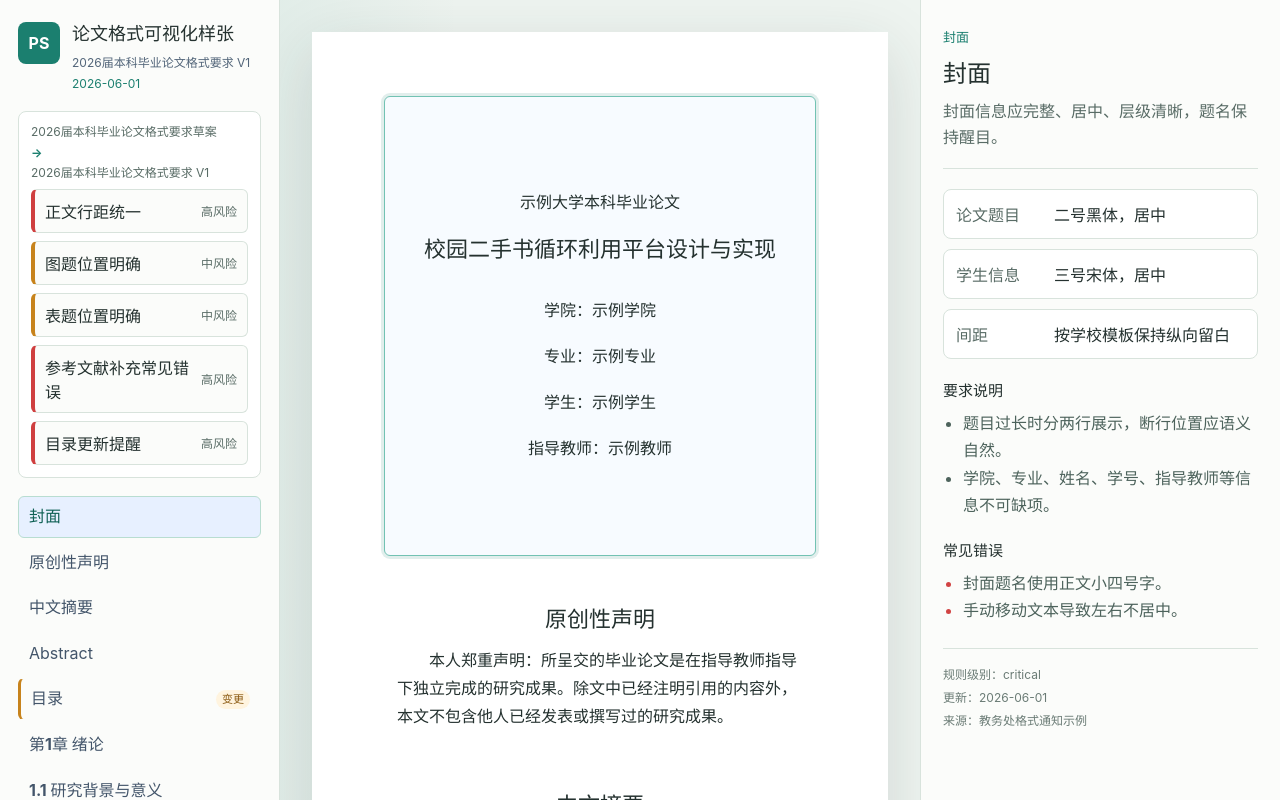
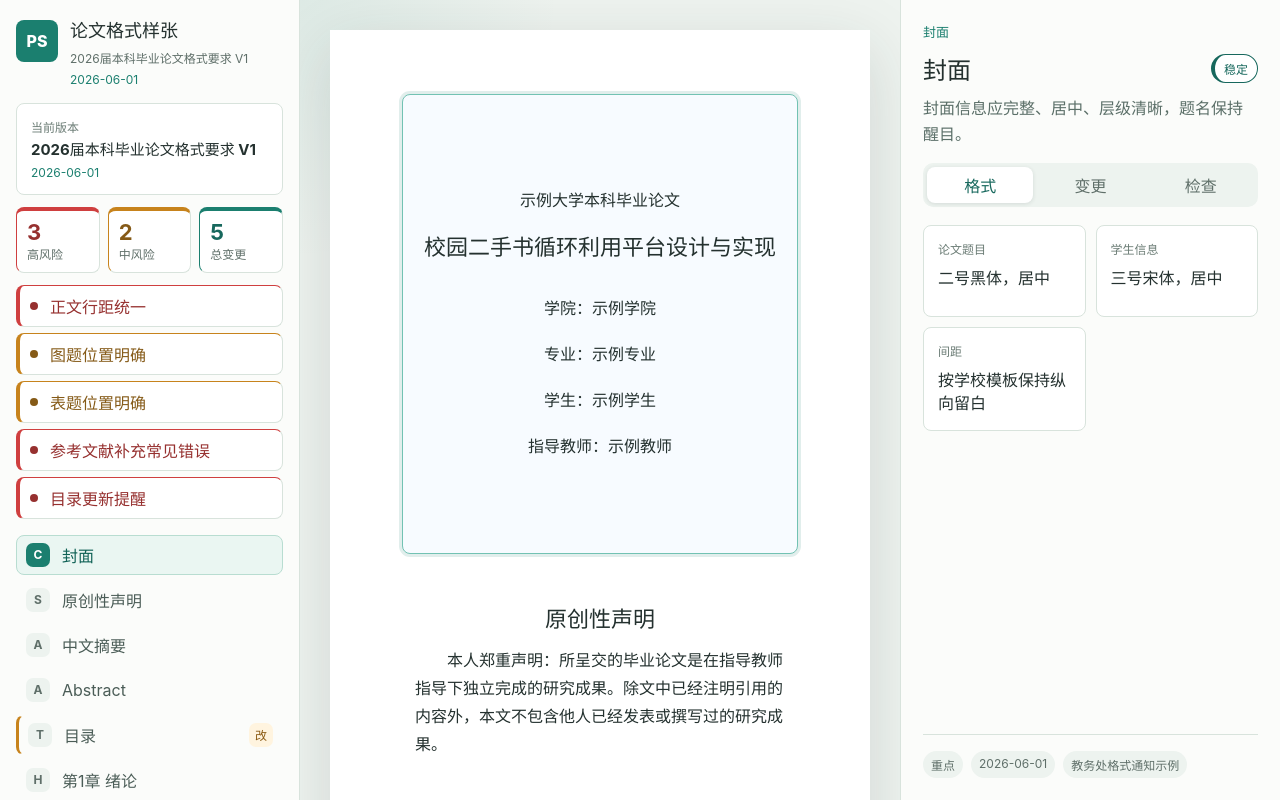
Before and after one commit to Robeiss/paper_review, a Vue app: page / in a window 1280 px wide. Built offline with nearby package versions, Linux system fonts and the light colour scheme.

Commit message:
Polish thesis guide interface

```diff
--- a/src/components/thesis/ChangeSummary.vue
+++ b/src/components/thesis/ChangeSummary.vue
@@ -1,7 +1,8 @@
 <script setup lang="ts">
+import { computed } from 'vue';
 import type { RuleChange, RuleVersion } from '../../types/thesis';
 
-defineProps<{
+const props = defineProps<{
   previousVersion: RuleVersion;
   currentVersion: RuleVersion;
   changes: RuleChange[];
@@ -10,16 +11,35 @@ defineProps<{
 defineEmits<{
   selectRule: [ruleId: string];
 }>();
+
+const highRiskCount = computed(() => props.changes.filter((change) => change.risk === 'high').length);
+const mediumRiskCount = computed(() => props.changes.filter((change) => change.risk === 'medium').length);
 </script>
 
 <template>
   <section class="change-summary" aria-label="版本变更">
-    <div class="change-version">
-      <span>{{ previousVersion.name }}</span>
-      <strong>→</strong>
-      <span>{{ currentVersion.name }}</span>
+    <div class="version-card">
+      <span class="version-label">当前版本</span>
+      <strong>{{ currentVersion.name }}</strong>
+      <time :datetime="currentVersion.publishedAt">{{ currentVersion.publishedAt }}</time>
     </div>
 
+    <div class="change-metrics">
+      <div class="metric-card risk-high">
+        <strong>{{ highRiskCount }}</strong>
+        <span>高风险</span>
+      </div>
+      <div class="metric-card risk-medium">
+        <strong>{{ mediumRiskCount }}</strong>
+        <span>中风险</span>
+      </div>
+      <div class="metric-card risk-low">
+        <strong>{{ changes.length }}</strong>
+        <span>总变更</span>
+      </div>
+    </div>
+
+    <div class="change-list">
       <button
         v-for="change in changes"
         :key="change.ruleId"
@@ -28,8 +48,9 @@ defineEmits<{
         type="button"
         @click="$emit('selectRule', change.ruleId)"
       >
+        <span class="risk-dot" aria-hidden="true"></span>
         <span>{{ change.title }}</span>
-      <small>{{ change.risk === 'high' ? '高风险' : change.risk === 'medium' ? '中风险' : '低风险' }}</small>
       </button>
+    </div>
   </section>
 </template>
--- a/src/components/thesis/OutlineNav.vue
+++ b/src/components/thesis/OutlineNav.vue
@@ -22,8 +22,9 @@ defineEmits<{
       :class="[`outline-${block.type}`, { active: block.id === activeBlockId, changed: changedRuleIds.includes(block.ruleId) }]"
       @click="$emit('select', block.id, block.ruleId)"
     >
-      <span>{{ block.title }}</span>
-      <small v-if="changedRuleIds.includes(block.ruleId)">变更</small>
+      <span class="outline-type" aria-hidden="true">{{ block.type.slice(0, 1).toUpperCase() }}</span>
+      <span class="outline-title">{{ block.title }}</span>
+      <span v-if="changedRuleIds.includes(block.ruleId)" class="outline-badge">改</span>
     </a>
   </nav>
 </template>
--- a/src/components/thesis/RulePanel.vue
+++ b/src/components/thesis/RulePanel.vue
@@ -1,56 +1,101 @@
 <script setup lang="ts">
+import { computed, ref } from 'vue';
 import type { RuleChange, RuleVersion, ThesisRule } from '../../types/thesis';
 
-defineProps<{
+const props = defineProps<{
   rule: ThesisRule;
   blockTitle: string;
   version: RuleVersion;
   change?: RuleChange;
 }>();
+
+const activeTab = ref<'specs' | 'change' | 'check'>('specs');
+
+const riskLabel = computed(() => {
+  if (!props.change) return '稳定';
+  return props.change.risk === 'high' ? '高风险' : props.change.risk === 'medium' ? '中风险' : '低风险';
+});
+
+const severityLabel = computed(() => {
+  const labels = {
+    critical: '重点',
+    important: '关注',
+    normal: '常规',
+  };
+  return labels[props.rule.severity];
+});
 </script>
 
 <template>
   <aside class="rule-panel" aria-label="格式规则">
     <div class="rule-panel-header">
       <span class="panel-kicker">{{ blockTitle }}</span>
-      <h2>{{ rule.name }}</h2>
+      <div class="rule-title-row">
+        <h2>{{ rule.name }}</h2>
+        <span class="status-pill" :class="change ? `risk-${change.risk}` : 'risk-low'">{{ riskLabel }}</span>
+      </div>
       <p>{{ rule.summary }}</p>
     </div>
 
-    <dl class="spec-list">
-      <div v-for="spec in rule.specs" :key="spec.label" class="spec-row">
-        <dt>{{ spec.label }}</dt>
-        <dd>{{ spec.value }}</dd>
-      </div>
-    </dl>
+    <div class="rule-tabs" role="tablist" aria-label="规则信息">
+      <button type="button" :class="{ active: activeTab === 'specs' }" @click="activeTab = 'specs'">格式</button>
+      <button type="button" :class="{ active: activeTab === 'change' }" @click="activeTab = 'change'">变更</button>
+      <button type="button" :class="{ active: activeTab === 'check' }" @click="activeTab = 'check'">检查</button>
+    </div>
 
-    <section v-if="change" class="change-detail" :class="`risk-${change.risk}`">
-      <h3>本版变化</h3>
-      <div class="change-compare">
-        <p><strong>上一版：</strong>{{ change.previous }}</p>
-        <p><strong>当前版：</strong>{{ change.current }}</p>
-      </div>
-      <p class="change-impact">{{ change.impact }}</p>
+    <section v-if="activeTab === 'specs'" class="tab-panel">
+      <dl class="spec-list">
+        <div v-for="spec in rule.specs" :key="spec.label" class="spec-card">
+          <dt>{{ spec.label }}</dt>
+          <dd>{{ spec.value }}</dd>
+        </div>
+      </dl>
     </section>
 
-    <section>
-      <h3>要求说明</h3>
-      <ul>
-        <li v-for="note in rule.notes" :key="note">{{ note }}</li>
-      </ul>
+    <section v-else-if="activeTab === 'change'" class="tab-panel">
+      <div v-if="change" class="change-detail" :class="`risk-${change.risk}`">
+        <div class="compare-card previous">
+          <span>上一版</span>
+          <p>{{ change.previous }}</p>
+        </div>
+        <div class="compare-card current">
+          <span>当前版</span>
+          <p>{{ change.current }}</p>
+        </div>
+        <div class="impact-card">
+          <span>影响</span>
+          <p>{{ change.impact }}</p>
+        </div>
+      </div>
+      <div v-else class="empty-state">
+        <strong>本模块暂无变更</strong>
+        <span>按当前版本要求检查即可。</span>
+      </div>
     </section>
 
-    <section>
-      <h3>常见错误</h3>
-      <ul class="mistakes">
-        <li v-for="mistake in rule.commonMistakes" :key="mistake">{{ mistake }}</li>
-      </ul>
+    <section v-else class="tab-panel">
+      <div class="check-grid">
+        <div class="check-column">
+          <h3>要点</h3>
+          <label v-for="note in rule.notes" :key="note" class="check-row">
+            <input type="checkbox" />
+            <span>{{ note }}</span>
+          </label>
+        </div>
+        <div class="check-column">
+          <h3>易错</h3>
+          <label v-for="mistake in rule.commonMistakes" :key="mistake" class="check-row mistake">
+            <input type="checkbox" />
+            <span>{{ mistake }}</span>
+          </label>
+        </div>
+      </div>
     </section>
 
     <footer class="rule-meta">
-      <span>规则级别：{{ rule.severity }}</span>
-      <span>更新：{{ rule.updatedAt }}</span>
-      <span>来源：{{ version.source }}</span>
+      <span>{{ severityLabel }}</span>
+      <span>{{ rule.updatedAt }}</span>
+      <span>{{ version.source }}</span>
     </footer>
   </aside>
 </template>
--- a/src/pages/ThesisTemplatePage.vue
+++ b/src/pages/ThesisTemplatePage.vue
@@ -38,16 +38,18 @@ function selectRule(ruleId: string) {
       <div class="brand">
         <span class="brand-mark">PS</span>
         <div>
-          <h1>论文格式可视化样张</h1>
+          <h1>论文格式样张</h1>
           <VersionBadge :version="currentVersion" />
         </div>
       </div>
+
       <ChangeSummary
         :previous-version="previousVersion"
         :current-version="currentVersion"
         :changes="ruleChanges"
         @select-rule="selectRule"
       />
+
       <OutlineNav
         :blocks="thesisBlocks"
         :active-block-id="activeBlockId"
--- a/src/styles/main.css
+++ b/src/styles/main.css
@@ -1,6 +1,6 @@
 :root {
   color: #24312f;
-  background: #eff4f1;
+  background: #eef3ef;
   font-family:
     Inter, "Segoe UI", "Microsoft YaHei", "PingFang SC", Arial, sans-serif;
   font-synthesis: none;
@@ -25,10 +25,15 @@ a {
   font: inherit;
 }
 
+button {
+  border: 0;
+}
+
 .app-shell {
   display: grid;
-  grid-template-columns: 280px minmax(520px, 1fr) 360px;
+  grid-template-columns: 300px minmax(520px, 1fr) 380px;
   min-height: 100vh;
+  background: #eef3ef;
 }
 
 .sidebar,
@@ -42,7 +47,7 @@ a {
 
 .sidebar {
   border-right: 1px solid #d8e3dc;
-  padding: 22px 18px;
+  padding: 20px 16px;
 }
 
 .brand {
@@ -50,7 +55,7 @@ a {
   grid-template-columns: 42px 1fr;
   gap: 12px;
   align-items: start;
-  margin-bottom: 20px;
+  margin-bottom: 16px;
 }
 
 .brand-mark {
@@ -61,21 +66,21 @@ a {
   border-radius: 8px;
   background: #1b7f6f;
   color: white;
-  font-weight: 700;
+  font-weight: 800;
 }
 
 .brand h1 {
-  margin: 0 0 8px;
+  margin: 0 0 6px;
   font-size: 18px;
-  line-height: 1.3;
+  line-height: 1.25;
 }
 
 .version-badge {
   display: flex;
   flex-wrap: wrap;
   gap: 6px;
+  color: #5f6f69;
   font-size: 12px;
-  color: #526579;
 }
 
 .version-badge time {
@@ -84,117 +89,186 @@ a {
 
 .change-summary {
   display: grid;
-  gap: 8px;
-  margin: 18px 0;
-  padding: 12px;
+  gap: 12px;
+  margin-bottom: 16px;
+}
+
+.version-card {
+  display: grid;
+  gap: 5px;
+  padding: 14px;
   border: 1px solid #d8e3dc;
   border-radius: 8px;
   background: #ffffff;
 }
 
-.change-version {
-  display: grid;
-  gap: 4px;
-  color: #596c66;
+.version-label {
+  color: #6b7c75;
   font-size: 12px;
+}
+
+.version-card strong {
+  color: #24312f;
+  font-size: 15px;
   line-height: 1.35;
 }
 
-.change-version strong {
+.version-card time {
   color: #1b7f6f;
+  font-size: 12px;
+}
+
+.change-metrics {
+  display: grid;
+  grid-template-columns: repeat(3, 1fr);
+  gap: 8px;
+}
+
+.metric-card {
+  display: grid;
+  gap: 2px;
+  padding: 10px;
+  border: 1px solid #d8e3dc;
+  border-top-width: 4px;
+  border-radius: 8px;
+  background: #ffffff;
+}
+
+.metric-card strong {
+  font-size: 22px;
+  line-height: 1;
+}
+
+.metric-card span {
+  color: #5f6f69;
+  font-size: 12px;
+}
+
+.change-list {
+  display: grid;
+  gap: 6px;
 }
 
 .change-item {
-  display: flex;
+  display: grid;
+  grid-template-columns: 10px 1fr;
+  gap: 10px;
   align-items: center;
-  justify-content: space-between;
-  gap: 10px;
   width: 100%;
-  padding: 9px 10px;
+  min-height: 38px;
+  padding: 8px 10px;
   border: 1px solid #d8e3dc;
   border-left-width: 4px;
-  border-radius: 6px;
-  background: #fbfcfa;
+  border-radius: 8px;
+  background: #ffffff;
   color: #24312f;
   cursor: pointer;
   text-align: left;
 }
 
 .change-item:hover {
-  background: #f2f8f5;
+  background: #f3f8f5;
 }
 
-.change-item small {
-  white-space: nowrap;
-  color: #596c66;
-  font-size: 12px;
+.risk-dot {
+  width: 8px;
+  height: 8px;
+  border-radius: 50%;
+  background: currentColor;
 }
 
 .risk-high {
   border-left-color: #cf3f3f;
+  border-top-color: #cf3f3f;
+  color: #96302f;
 }
 
 .risk-medium {
   border-left-color: #c7831c;
+  border-top-color: #c7831c;
+  color: #855a17;
 }
 
 .risk-low {
   border-left-color: #1b7f6f;
+  border-top-color: #1b7f6f;
+  color: #17685d;
 }
 
 .outline {
   display: grid;
-  gap: 4px;
+  gap: 5px;
 }
 
 .outline-item {
-  display: flex;
+  display: grid;
+  grid-template-columns: 28px 1fr auto;
+  gap: 8px;
   align-items: center;
-  justify-content: space-between;
-  gap: 8px;
-  padding: 9px 10px;
-  border-radius: 6px;
-  color: #43556a;
+  min-height: 40px;
+  padding: 7px 9px;
+  border: 1px solid transparent;
+  border-radius: 8px;
+  color: #4b5d57;
   text-decoration: none;
-  line-height: 1.35;
-  border: 1px solid transparent;
 }
 
-.outline-item small {
-  padding: 2px 6px;
-  border-radius: 999px;
+.outline-type,
+.outline-badge {
+  display: grid;
+  place-items: center;
+  width: 24px;
+  height: 24px;
+  border-radius: 7px;
+  font-size: 12px;
+  font-weight: 700;
+}
+
+.outline-type {
+  background: #edf3ef;
+  color: #5f6f69;
+}
+
+.outline-badge {
   background: #fff4df;
   color: #8b5a12;
-  font-size: 11px;
+}
+
+.outline-title {
+  min-width: 0;
+  overflow: hidden;
+  text-overflow: ellipsis;
+  white-space: nowrap;
 }
 
 .outline-item:hover,
 .outline-item.active {
-  background: #e7f0ff;
   border-color: #b8ddd1;
+  background: #eaf6f2;
   color: #0f6155;
+}
+
+.outline-item.active .outline-type {
+  background: #1b7f6f;
+  color: #ffffff;
 }
 
 .outline-item.changed {
   border-left: 3px solid #c7831c;
 }
 
-.outline-heading span {
-  font-weight: 700;
-}
-
 .paper-stage {
   overflow: auto;
   height: 100vh;
-  padding: 32px;
+  padding: 30px;
   background:
-    linear-gradient(90deg, rgba(27, 127, 111, 0.06), transparent 28%),
-    #eef4f0;
+    radial-gradient(circle at top left, rgba(27, 127, 111, 0.08), transparent 260px),
+    #eef3ef;
 }
 
 .paper-page {
   width: min(820px, 100%);
-  min-height: calc(100vh - 64px);
+  min-height: calc(100vh - 60px);
   margin: 0 auto;
   padding: 64px 72px;
   background: #fff;
@@ -204,9 +278,9 @@ a {
 .paper-block {
   position: relative;
   margin: 0 0 18px;
-  padding: 10px 12px;
+  padding: 12px;
   border: 1px solid transparent;
-  border-radius: 6px;
+  border-radius: 8px;
   outline: none;
   transition:
     background 160ms ease,
@@ -218,7 +292,7 @@ a {
   position: absolute;
   top: 8px;
   right: 8px;
-  padding: 3px 7px;
+  padding: 4px 7px;
   border-radius: 999px;
   background: #fff4df;
   color: #8b5a12;
@@ -353,13 +427,16 @@ a {
 }
 
 .rule-panel {
+  display: grid;
+  grid-template-rows: auto auto 1fr auto;
   border-left: 1px solid #d8e3dc;
-  padding: 26px 22px;
+  padding: 22px;
 }
 
 .rule-panel-header {
-  padding-bottom: 18px;
-  border-bottom: 1px solid #d8e3dc;
+  display: grid;
+  gap: 10px;
+  padding-bottom: 16px;
 }
 
 .panel-kicker {
@@ -368,103 +445,193 @@ a {
   font-weight: 700;
 }
 
+.rule-title-row {
+  display: flex;
+  align-items: center;
+  justify-content: space-between;
+  gap: 12px;
+}
+
 .rule-panel h2 {
-  margin: 8px 0 10px;
+  margin: 0;
   font-size: 24px;
 }
 
 .rule-panel p {
   margin: 0;
-  color: #596c66;
+  color: #5b6f68;
   line-height: 1.6;
+}
+
+.status-pill {
+  flex: 0 0 auto;
+  padding: 5px 9px;
+  border: 1px solid currentColor;
+  border-left-width: 4px;
+  border-radius: 999px;
+  background: #ffffff;
+  font-size: 12px;
+  font-weight: 700;
+}
+
+.rule-tabs {
+  display: grid;
+  grid-template-columns: repeat(3, 1fr);
+  gap: 4px;
+  padding: 4px;
+  border-radius: 10px;
+  background: #edf3ef;
+}
+
+.rule-tabs button {
+  min-height: 36px;
+  border-radius: 8px;
+  background: transparent;
+  color: #5f6f69;
+  cursor: pointer;
+}
+
+.rule-tabs button.active {
+  background: #ffffff;
+  color: #17685d;
+  box-shadow: 0 1px 4px rgba(36, 49, 47, 0.12);
+}
+
+.tab-panel {
+  min-height: 0;
+  padding-top: 18px;
 }
 
 .spec-list {
   display: grid;
+  grid-template-columns: repeat(2, minmax(0, 1fr));
   gap: 10px;
-  margin: 20px 0;
+  margin: 0;
 }
 
-.spec-row {
-  display: grid;
-  grid-template-columns: 86px 1fr;
-  gap: 12px;
-  padding: 12px;
+.spec-card {
+  min-height: 92px;
+  padding: 14px;
   border: 1px solid #d8e3dc;
   border-radius: 8px;
-  background: #fff;
+  background: #ffffff;
 }
 
-.spec-row dt {
-  color: #596c66;
+.spec-card dt {
+  margin-bottom: 10px;
+  color: #6b7c75;
+  font-size: 12px;
 }
 
-.spec-row dd {
+.spec-card dd {
   margin: 0;
+  color: #24312f;
   font-weight: 700;
+  line-height: 1.45;
 }
 
 .change-detail {
   display: grid;
   gap: 10px;
+}
+
+.compare-card,
+.impact-card,
+.empty-state {
+  display: grid;
+  gap: 8px;
   padding: 14px;
   border: 1px solid #d8e3dc;
   border-left-width: 4px;
   border-radius: 8px;
-  background: #fff;
+  background: #ffffff;
 }
 
-.change-compare {
+.compare-card span,
+.impact-card span {
+  color: #6b7c75;
+  font-size: 12px;
+  font-weight: 700;
+}
+
+.compare-card.previous {
+  border-left-color: #8fa19a;
+}
+
+.compare-card.current {
+  border-left-color: #1b7f6f;
+}
+
+.impact-card {
+  border-left-color: #c7831c;
+}
+
+.empty-state {
+  place-items: center;
+  min-height: 180px;
+  color: #5f6f69;
+  text-align: center;
+}
+
+.check-grid {
+  display: grid;
+  gap: 16px;
+}
+
+.check-column {
   display: grid;
   gap: 8px;
 }
 
-.change-detail p {
-  color: #43564f;
-}
-
-.change-detail strong {
+.check-column h3 {
+  margin: 0;
   color: #24312f;
-}
-
-.change-impact {
-  padding-top: 8px;
-  border-top: 1px solid #edf2ef;
-}
-
-.rule-panel section {
-  margin-top: 20px;
-}
-
-.rule-panel h3 {
-  margin: 0 0 10px;
   font-size: 15px;
 }
 
-.rule-panel ul {
-  margin: 0;
-  padding-left: 20px;
+.check-row {
+  display: grid;
+  grid-template-columns: 18px 1fr;
+  gap: 10px;
+  align-items: start;
+  padding: 10px;
+  border: 1px solid #d8e3dc;
+  border-radius: 8px;
+  background: #ffffff;
   color: #4d635c;
-  line-height: 1.7;
+  line-height: 1.55;
 }
 
-.mistakes li::marker {
-  color: #d14343;
+.check-row input {
+  width: 16px;
+  height: 16px;
+  margin-top: 3px;
+  accent-color: #1b7f6f;
+}
+
+.check-row.mistake {
+  border-left: 4px solid #cf3f3f;
 }
 
 .rule-meta {
-  display: grid;
-  gap: 6px;
-  margin-top: 24px;
+  display: flex;
+  flex-wrap: wrap;
+  gap: 8px;
   padding-top: 16px;
   border-top: 1px solid #d8e3dc;
-  color: #6a7b75;
+}
+
+.rule-meta span {
+  padding: 5px 8px;
+  border-radius: 999px;
+  background: #edf3ef;
+  color: #5f6f69;
   font-size: 12px;
 }
 
 @media (max-width: 1180px) {
   .app-shell {
-    grid-template-columns: 240px minmax(460px, 1fr);
+    grid-template-columns: 260px minmax(460px, 1fr);
   }
 
   .rule-panel {
@@ -472,8 +639,8 @@ a {
     right: 18px;
     bottom: 18px;
     top: auto;
-    width: min(420px, calc(100vw - 36px));
-    max-height: 52vh;
+    width: min(440px, calc(100vw - 36px));
+    max-height: 58vh;
     border: 1px solid #b8ddd1;
     border-radius: 8px;
     box-shadow: 0 18px 60px rgba(36, 49, 47, 0.22);
@@ -499,4 +666,8 @@ a {
   .paper-page {
     padding: 34px 20px;
   }
+
+  .spec-list {
+    grid-template-columns: 1fr;
+  }
 }
```
Lines whose indentation alone changed are shown as unchanged.
